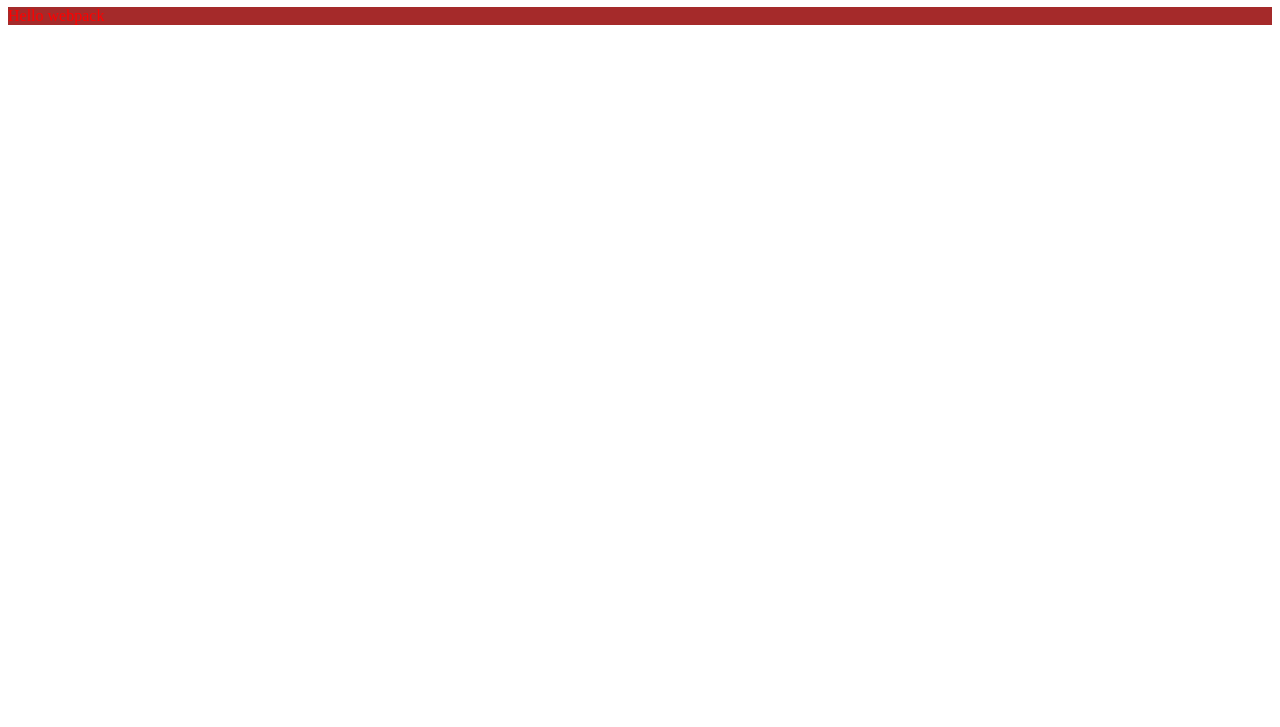
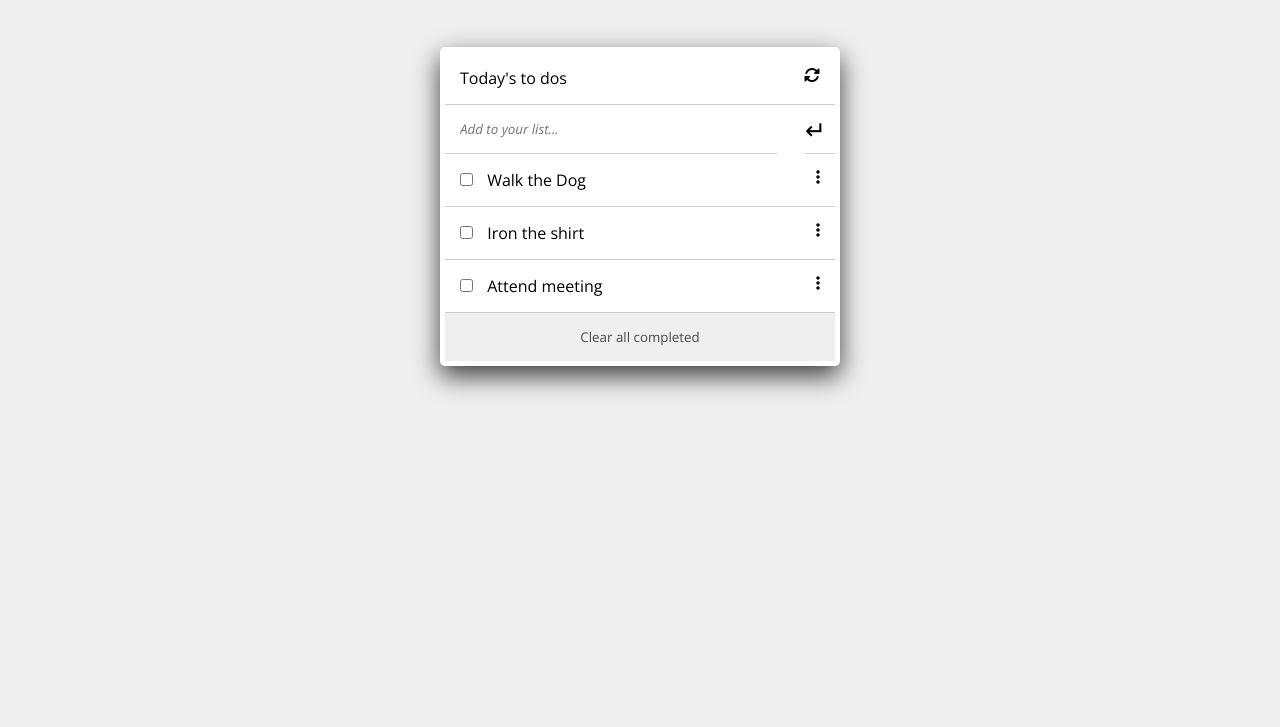
Before and after one commit to sumairq/Todo-List-Microverse, a website built with webpack: page src/index.html in a window 1280 px wide. Shown: the part 73-800 px from the top of the page. Built offline with nearby package versions, Linux system fonts and the light colour scheme.

Commit message:
Add to do list structure

```diff
--- a/src/index.html
+++ b/src/index.html
@@ -1,5 +1,6 @@
 <!DOCTYPE html>
 <html lang="en">
+<script src="https://kit.fontawesome.com/a70cf7601d.js" crossorigin="anonymous"></script>
 
 <head>
     <meta charset="UTF-8">
@@ -8,7 +9,22 @@
 </head>
 
 <body>
-    <h1>Hello webpack!</h1>
+    <section class="todo">
+        <div class="flex-container">
+            <div class="todo-head flex-item">
+                <p class="title">Today's to dos</p>
+                <i class="fas fa-sync-alt"></i>
+            </div>
+            <div class="add-task">
+                <input class="task-input flex-item" type="text" name="task" id="task-input"
+                    placeholder="Add to your list...">
+                <p class="carriageReturn">&crarr;</p>
+            </div>
+            <ul class="todo-list flex-container">
+            </ul>
+            <button type="button" class="clear-completed flex-item">Clear all completed</button>
+        </div>
+    </section>
 </body>
 
 </html>
--- a/src/index.js
+++ b/src/index.js
@@ -1,14 +1,41 @@
-import _ from 'lodash';
 import './style.css';
 
-function component() {
-    const element = document.createElement('div');
+const todoItems = [
 
-    // Lodash, currently included via a script, is required for this line to work
-    element.innerHTML = _.join(['Hello', 'webpack'], ' ');
-    element.classList.add('hello');
+  {
+    description: "Walk the Dog",
+    completed: "false",
+    index: 0
+  },
+  {
+    description: "Iron the shirt",
+    completed: "false",
+    index: 1
+  },
+  {
+    description: "Attend meeting",
+    completed: "false",
+    index: 2
+  }
+]
 
-    return element;
+const todoList = document.querySelector(".todo-list")
+
+const renderTodoList = (items) => {
+
+  for(let i = 0; i < todoItems.length; i += 1 ) {
+      let todoItem = document.createElement('div');
+      todoItem.classList.add("flex-item")
+      todoItem.innerHTML = `<div class="flex-container">
+      <div class="input">
+      <input type="checkbox" name="${items[i].description}" id="${items[i].description}">
+      <label for="${items[i].description}">${items[i].description}</label>
+      </div>
+      <i class="fas fa-ellipsis-v"></i>
+      </div>`;
+      todoList.appendChild(todoItem)
+      console.log(items[i])
+    }
   }
 
-  document.body.appendChild(component());
+document.addEventListener('DOMContentLoaded', renderTodoList(todoItems))
--- a/src/style.css
+++ b/src/style.css
@@ -1,4 +1,92 @@
-.hello {
-    color: red;
-    background-color: brown;
-  }
+@import url('https://fonts.googleapis.com/css2?family=Open+Sans:ital,wght@0,300;1,300&display=swap');
+
+* {
+  margin: 0;
+  padding: 0;
+  box-sizing: border-box;
+  font-family: 'Open Sans', sans-serif;
+}
+
+*::after,
+*::before {
+  box-sizing: inherit;
+}
+
+body {
+  background-color: rgb(239, 239, 239);
+  font-size: 16px;
+}
+
+.todo {
+  margin: 120px auto;
+  max-width: 400px;
+  width: 100%;
+  background-color: white;
+  border-radius: 5px;
+  padding: 5px;
+  text-align: center;
+  box-shadow: 0px 10px 26px 0px rgba(0,0,0,0.75);
+}
+
+
+.flex-container {
+  display: flex;
+  flex-direction: column;
+}
+
+.flex-item {
+  padding: 15px;
+  border-bottom: thin solid #ccc;
+}
+
+.todo-list > .flex-item > .flex-container {
+  flex-direction: row;
+  justify-content: space-between;
+}
+
+.input label {
+  padding-left: 10px;
+}
+
+.title {
+  text-align: left;
+}
+
+.todo-head {
+  display: flex;
+  justify-content: space-between;
+}
+
+.add-task {
+  display: flex;
+  justify-content: space-between;
+
+}
+
+.rotate {
+  transform: rotate(90deg);
+  font-size: 15px;
+}
+
+.add-task .task-input {
+  width: 85%;
+  font-style: italic;
+  border: none;
+  border-bottom: thin solid #ccc;
+}
+
+.carriageReturn {
+  font-size: 25px;
+  width: 30px;
+  display: flex;
+  align-items: center;
+  border-bottom: thin solid #ccc;
+}
+
+.clear-completed {
+  font-size: 1 rem;
+  background-color: rgb(239, 239, 239);
+  border: none;
+  margin-bottom: 0;
+  color: rgb(72, 72, 72);
+}
```
